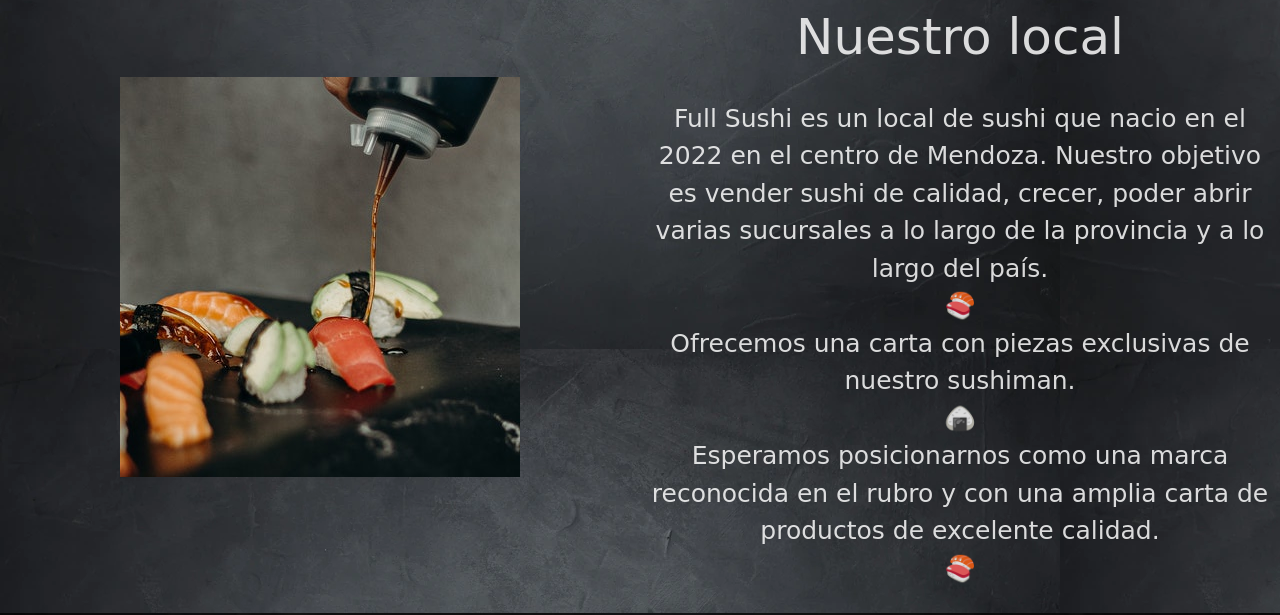
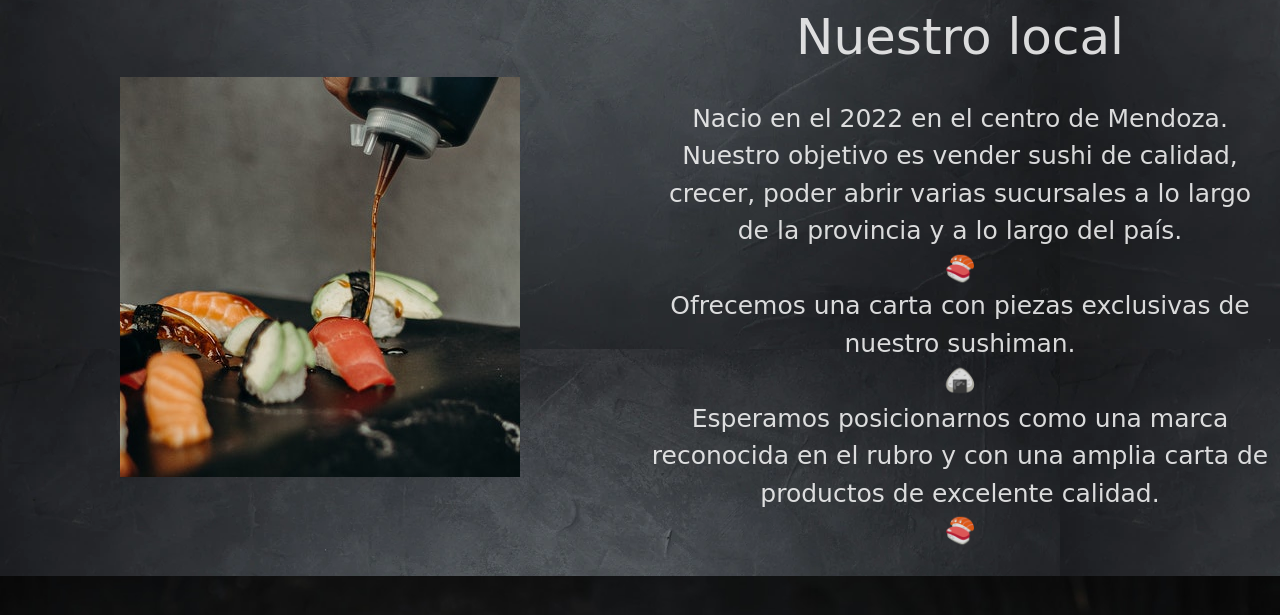
Before and after one commit to tinchotamola123/ProyectoFinalCoder, a plain HTML site: page index.html in a window 1280 px wide. Shown: the part 1945-2560 px from the top of the page. Drawn offline with nearby package versions, Linux system fonts and the light colour scheme; a web font is replaced by a local one.

Commit message:
proyecto final mas un poco de bootstrap

```diff
--- a/index.html
+++ b/index.html
@@ -120,7 +120,7 @@
                     Nuestro local
                 </h2>
                 <p>
-                    Full Sushi es un local de sushi que nacio en el 2022 en el centro de Mendoza. Nuestro objetivo es
+                    Nacio en el 2022 en el centro de Mendoza. Nuestro objetivo es
                     vender sushi de calidad, crecer, poder abrir varias sucursales a lo largo de la provincia y a lo
                     largo del país.
                     <br>
```
Also changed, not shown: pages/nosotros.html (+1 -1 lines).
